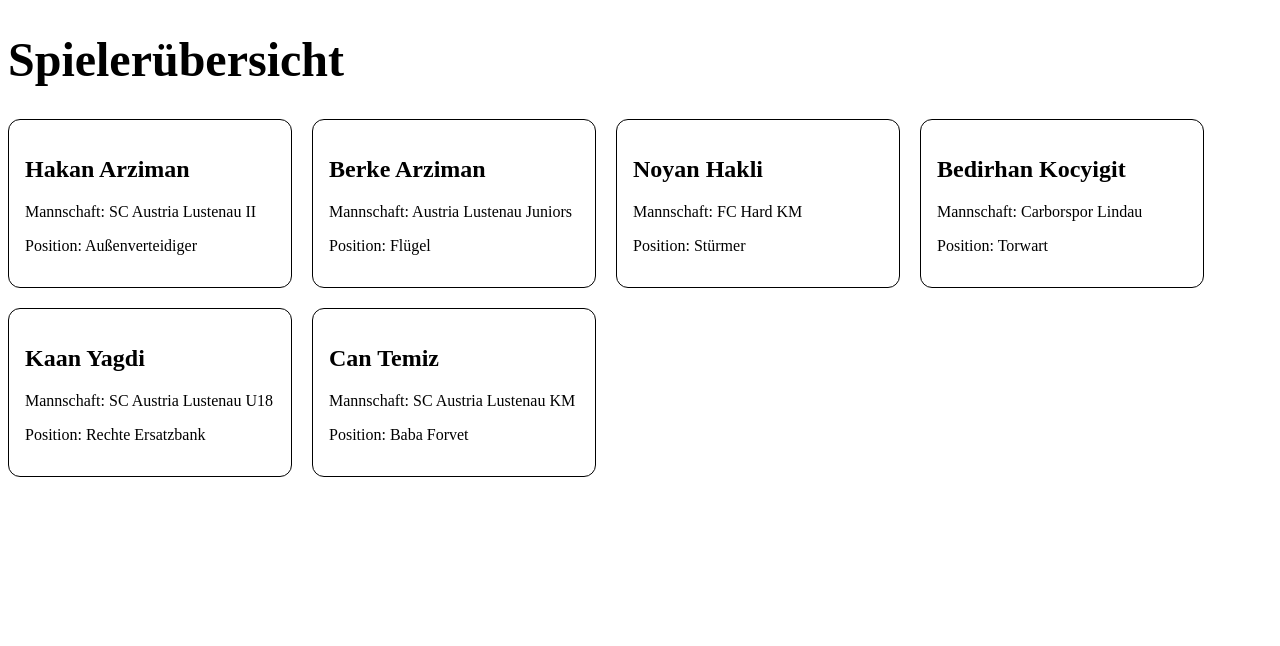
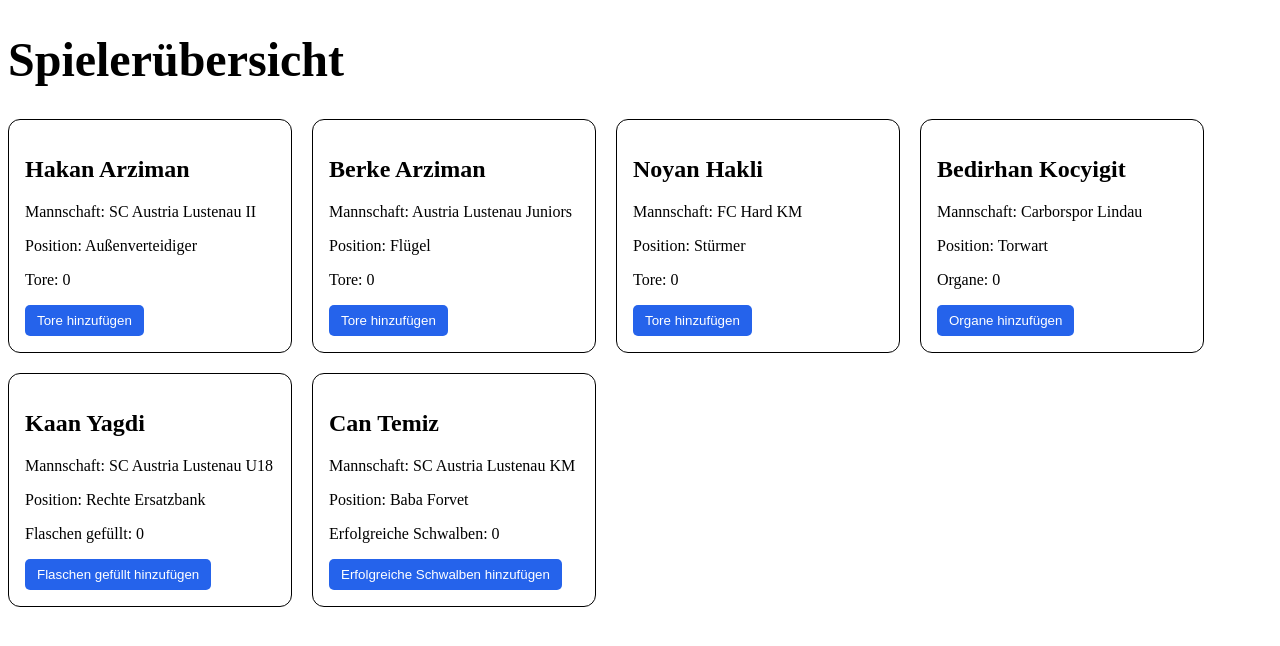
Before and after one commit to Hakan3520/react_basic, a React (Vite) app: page / in a window 1280 px wide. Shown: the top 646 px of the page. Built offline with nearby package versions, Linux system fonts and the light colour scheme.

Commit message:
verschiedene Cards mit +1 Button

```diff
--- a/src/App.css
+++ b/src/App.css
@@ -16,3 +16,12 @@ h1 {
   gap: 20px;
   flex-wrap: wrap;
 }
+
+.card button {
+  background-color: #2563eb;
+  color: white;
+  border: none;
+  padding: 8px 12px;
+  border-radius: 5px;
+  cursor: pointer;
+}
--- a/src/App.tsx
+++ b/src/App.tsx
@@ -30,18 +30,21 @@ function App() {
           name="Bedirhan Kocyigit"
           mannschaft="Carborspor Lindau"
           position="Torwart"
+          bezeichnung="Organe"
         />
 
         <Card
           name="Kaan Yagdi"
           mannschaft="SC Austria Lustenau U18"
           position="Rechte Ersatzbank"
+          bezeichnung="Flaschen gefüllt"
         />
 
         <Card
           name="Can Temiz"
           mannschaft="SC Austria Lustenau KM"
           position="Baba Forvet"
+          bezeichnung="Erfolgreiche Schwalben"
         />
 
       </div>
--- a/src/Card.tsx
+++ b/src/Card.tsx
@@ -1,16 +1,27 @@
+import { useState } from 'react'
+
 type Props = {
     name: string
     mannschaft: string
     position: string
+    bezeichnung?: string
 }
 
-export default function Card({ name, mannschaft, position }: Props) {
+export default function Card({ name, mannschaft, position, bezeichnung = 'Tore' }: Props) {
+
+    const [anzahl, setAnzahl] = useState(0)
+
     return (
         <div className="card">
             <h2>{name}</h2>
 
             <p>Mannschaft: {mannschaft}</p>
             <p>Position: {position}</p>
+            <p>{bezeichnung}: {anzahl}</p>
+
+            <button onClick={() => setAnzahl(anzahl + 1)}>
+                {bezeichnung} hinzufügen
+            </button>
         </div>
     )
 }
```
